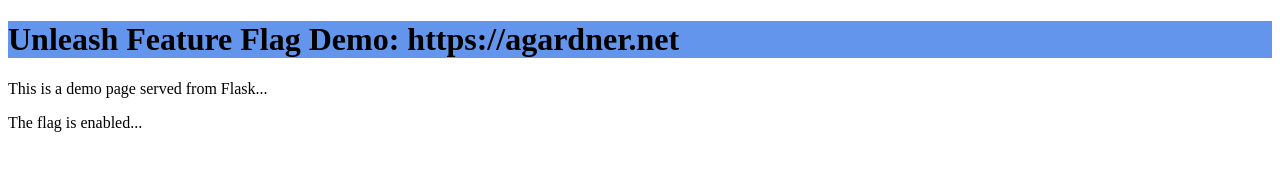
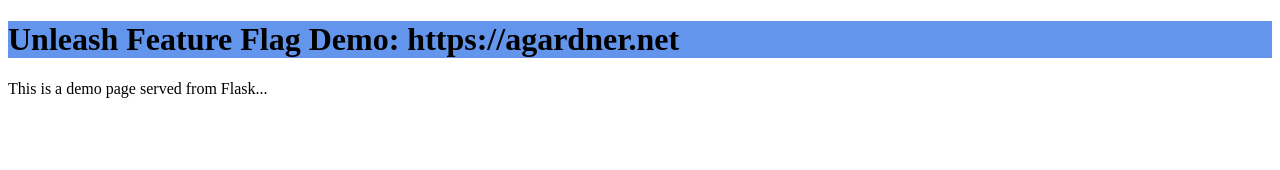
Before and after one commit to Dynatrace-Adam-Gardner/UnleashKubernetesTutorial, a plain HTML site: page static/index.html in a window 1280 px wide. Drawn offline with Linux system fonts and the light colour scheme.

Commit message:
Update index.html

```diff
--- a/static/index.html
+++ b/static/index.html
@@ -11,6 +11,5 @@
 <body>
 <h1>Unleash Feature Flag Demo: https://agardner.net</h1>
 <p>This is a demo page served from Flask...</p>
-<p>The flag is enabled...</p>
 </body>
 </html>
```
